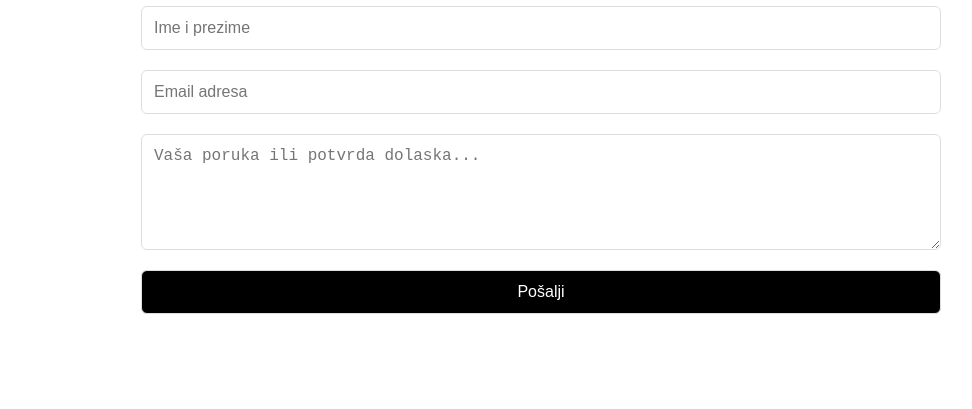
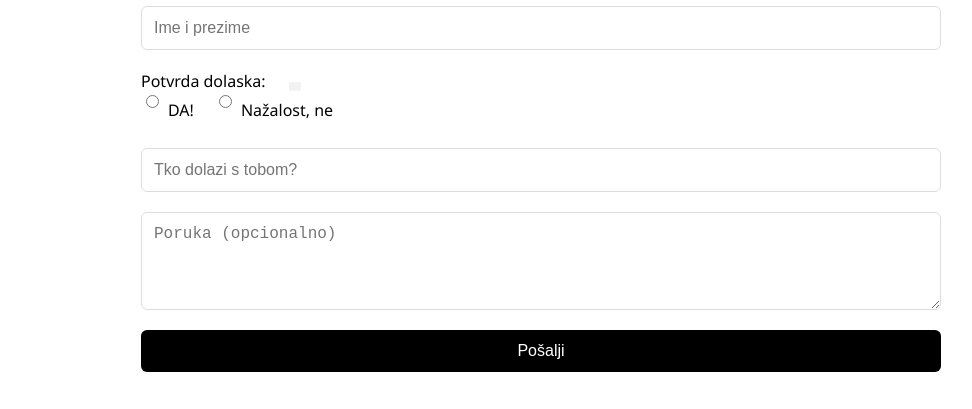
Before and after one commit to ia1205/Pozivnica, a plain HTML site: page index.html in a window 1280 px wide. Shown: the part 559-968 px from the top of the page, without its empty margins (99-1071 px from the left). Before the commit the page ends 933 px from the top, so only its background shows below. Drawn offline with Linux system fonts and the light colour scheme; grey boxes are pictures that could not be loaded.

Commit message:
Update index.html

```diff
--- a/index.html
+++ b/index.html
@@ -40,17 +40,36 @@
       flex-direction: column;
     }
 
-    input, textarea, button {
+    input, textarea, button, label {
+      font-size: 16px;
+    }
+
+    input, textarea {
       padding: 12px;
       margin-bottom: 20px;
       border: 1px solid #ddd;
       border-radius: 6px;
+    }
+
+    .radio-group {
+      display: flex;
+      gap: 20px;
+      margin-bottom: 20px;
+    }
+
+    .radio-group label {
+      display: flex;
+      align-items: center;
+      gap: 6px;
       font-size: 16px;
     }
 
     button {
+      padding: 12px;
       background-color: black;
       color: white;
+      border: none;
+      border-radius: 6px;
       cursor: pointer;
       transition: background 0.3s;
     }
@@ -59,7 +78,6 @@
       background-color: #333;
     }
 
-    /* Minimalistička animirana srca */
     .hearts {
       position: fixed;
       top: 0;
@@ -95,7 +113,6 @@
       }
     }
 
-    /* Responsive */
     @media (max-width: 600px) {
       .container {
         padding: 20px;
@@ -108,7 +125,7 @@
   </style>
 </head>
 <body>
-  <!-- Animirana srca u pozadini -->
+  <!-- Srca u pozadini -->
   <div class="hearts">
     <div class="heart" style="left: 10%; animation-delay: 0s;"></div>
     <div class="heart" style="left: 30%; animation-delay: 2s;"></div>
@@ -125,10 +142,20 @@
       </video>
     </div>
 
+    <!-- Forma -->
     <form action="https://formspree.io/f/xgvkeoaj" method="POST">
       <input type="text" name="ime" placeholder="Ime i prezime" required>
-      <input type="email" name="email" placeholder="Email adresa" required>
-      <textarea name="poruka" placeholder="Vaša poruka ili potvrda dolaska..." rows="5" required></textarea>
+
+      <label>Potvrda dolaska:</label>
+      <div class="radio-group">
+        <label><input type="radio" name="dolazak" value="Da" required> DA!</label>
+        <label><input type="radio" name="dolazak" value="Ne"> Nažalost, ne</label>
+      </div>
+
+      <input type="text" name="gosti" placeholder="Tko dolazi s tobom?" required>
+
+      <textarea name="poruka" placeholder="Poruka (opcionalno)" rows="4"></textarea>
+
       <button type="submit">Pošalji</button>
     </form>
   </div>
```
